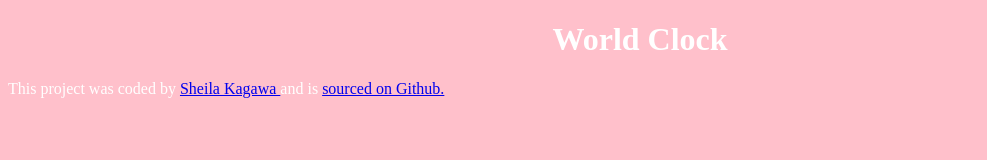
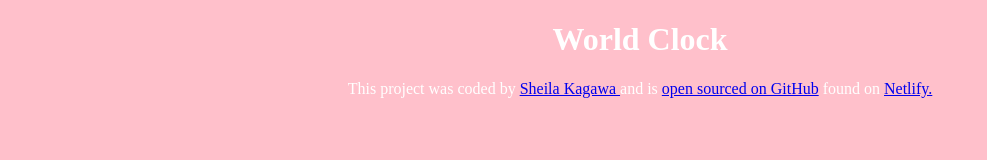
Before and after one commit to shlqjn/World-Clock, a plain HTML site: page index.html in a window 1280 px wide. Shown: the whole page, without its empty margins (0-987 px from the left). Drawn offline with nearby package versions, Linux system fonts and the light colour scheme.

Commit message:
Added link to GitHub and Netlify

```diff
--- a/css/style.css
+++ b/css/style.css
@@ -6,3 +6,7 @@ body {
 h1 {
   text-align: center;
 }
+
+footer {
+  text-align: center;
+}
--- a/index.html
+++ b/index.html
@@ -4,6 +4,8 @@
     <meta charset="UTF-8" />
     <meta name="viewport" content="width=device-width, initial-scale=1.0" />
     <link rel="stylesheet" href="css/style.css" />
+    <script src="https://cdnjs.cloudflare.com/ajax/libs/moment.js/2.30.1/moment.min.js"></script>
+    <script src="https://cdnjs.cloudflare.com/ajax/libs/moment-timezone/0.6.0/moment-timezone-with-data-1970-2030.min.js"></script>
     <title>World Clock - SK</title>
   </head>
   <body>
@@ -12,9 +14,13 @@
       This project was coded by
       <a href="https://github.com/shlqjn" target="_blank">Sheila Kagawa </a>
       and is
-      <a href="https://github.com/shlqjn" target="_blank">
-        sourced on Github.</a
+      <a href="https://github.com/shlqjn/World-Clock" target="_blank">
+        open sourced on GitHub</a
       >
+      found on
+      <a href="https://tiny-pixie-c4ea46.netlify.app/" target="_blank">
+        Netlify.
+      </a>
     </footer>
     <script src="javascript/index.js"></script>
   </body>
```
